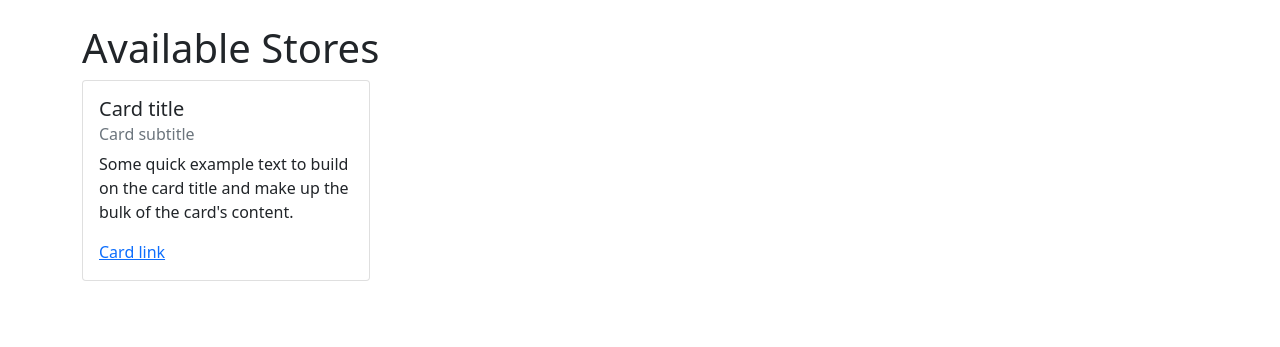
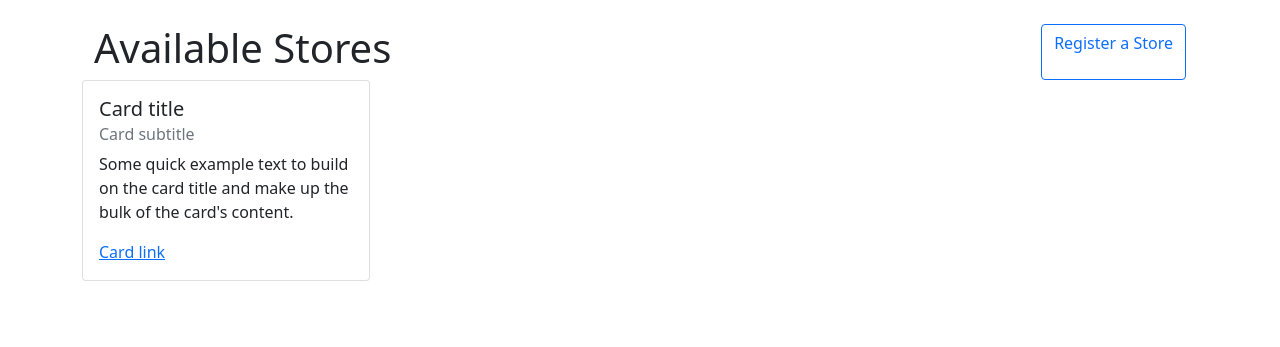
Before and after one commit to Auction-Wariors/old-stuff, a Django app: page /stores/ in a window 1280 px wide. Shown: the part 73-420 px from the top of the page. Run offline with Django 3.2, Linux system fonts and the light colour scheme.

Commit message:
Added template for create store

```diff
--- a/app/stores/views.py
+++ b/app/stores/views.py
@@ -6,7 +6,7 @@ def view_all_stores(request):
 
 
 def create_store(request):
-    pass
+    return render(request, 'stores/create_store.html')
 
 
 def view_store(request):
--- a/app/templates/stores/index.html
+++ b/app/templates/stores/index.html
@@ -1,6 +1,14 @@
 {% extends 'base/base.html' %}
 {% block content %}
-    <h1>Available Stores</h1>
+    <div class="container d-flex justify-content-between">
+        <h1>Available Stores</h1>
+        <a
+          href="{% url 'stores:create_store' %}"
+          type="button"
+          class="btn btn-outline-primary me-2s"
+        >Register a Store
+        </a>
+    </div>
     <section>
         <div class="card" style="width: 18rem;">
           <div class="card-body">
```
Also changed, not shown: app/templates/stores/create_store.html (added, +7 -0 lines).
